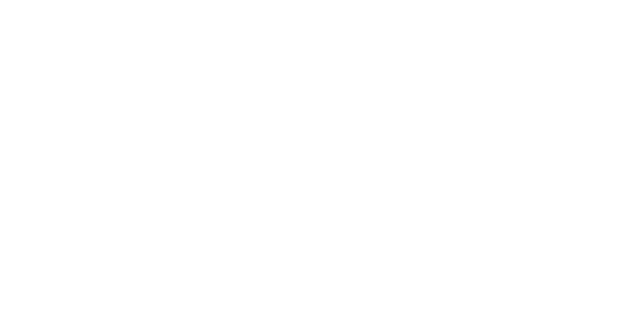
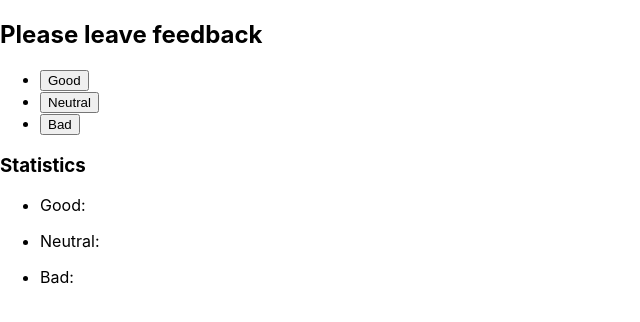
Before and after one commit to Wed88/goit-react-hw-02-feedback, a React (Create React App) app: page / in a window 1280 px wide. Shown: the top 322 px of the page, without its empty margins (0-640 px from the left). Built offline with nearby package versions, Linux system fonts and the light colour scheme.

Commit message:
добавляет начальную разметку

```diff
--- a/src/App.js
+++ b/src/App.js
@@ -1,7 +1,36 @@
 import './App.css';
 
 function App() {
-  return <div></div>;
+  return (
+    <div>
+      <h2>Please leave feedback</h2>
+      <ul>
+        <li>
+          <button>Good</button>
+        </li>
+        <li>
+          <button>Neutral</button>
+        </li>
+        <li>
+          <button>Bad</button>
+        </li>
+      </ul>
+      <div>
+        <h3>Statistics</h3>
+        <ul>
+          <li>
+            <p>Good:</p>
+          </li>
+          <li>
+            <p>Neutral:</p>
+          </li>
+          <li>
+            <p>Bad:</p>
+          </li>
+        </ul>
+      </div>
+    </div>
+  );
 }
 
 export default App;
```
